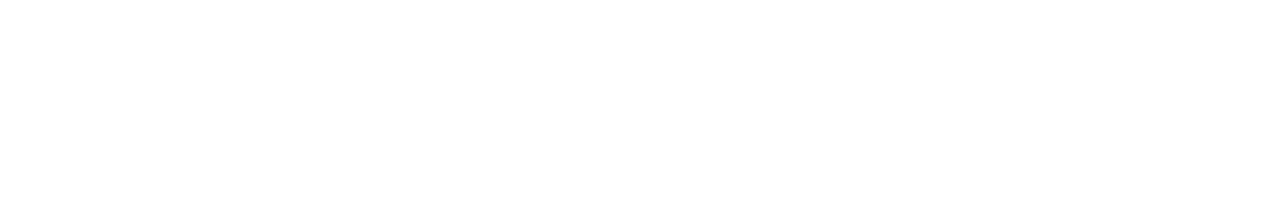
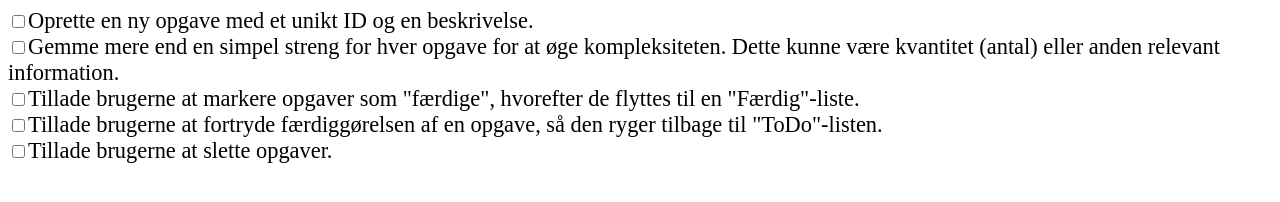
Before and after one commit to jacobfrisk/to-do-app, a plain HTML site: page index.html in a window 1280 px wide. Drawn offline with Linux system fonts and the light colour scheme.

Commit message:
to-do liste lavet for overblik

```diff
--- a/index.html
+++ b/index.html
@@ -7,5 +7,13 @@
     <link rel="stylesheet" href="style.css" />
     <title>To-Do app</title>
   </head>
-  <body></body>
+  <body>
+    <div class="to-do">
+      <div class="input"><input type="checkbox" name="" id="" />Oprette en ny opgave med et unikt ID og en beskrivelse.</div>
+      <div class="input"><input type="checkbox" name="" id="" />Gemme mere end en simpel streng for hver opgave for at øge kompleksiteten. Dette kunne være kvantitet (antal) eller anden relevant information.</div>
+      <div class="input"><input type="checkbox" name="" id="" />Tillade brugerne at markere opgaver som "færdige", hvorefter de flyttes til en "Færdig"-liste.</div>
+      <div class="input"><input type="checkbox" name="" id="" />Tillade brugerne at fortryde færdiggørelsen af en opgave, så den ryger tilbage til "ToDo"-listen.</div>
+      <div class="input"><input type="checkbox" name="" id="" />Tillade brugerne at slette opgaver.</div>
+    </div>
+  </body>
 </html>
--- a/style.css
+++ b/style.css
@@ -0,0 +1,5 @@
+.to-do {
+  display: flex;
+  flex-direction: column;
+  font-size: 1.4rem;
+}
```
